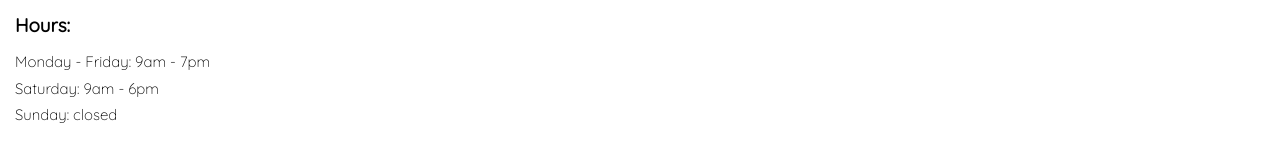
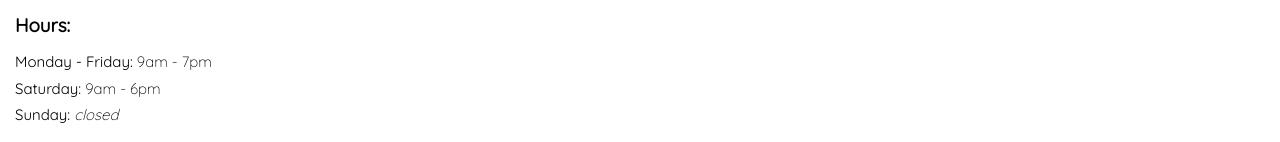
Before and after one commit to ecuarezma/paradise-beauty, a React (Create React App) app: page / in a window 1280 px wide. Shown: the part 802-944 px from the top of the page. Built offline with nearby package versions, Linux system fonts and the light colour scheme.

Commit message:
Adjust font sizes in footer

```diff
--- a/src/components/Footer/Footer.module.scss
+++ b/src/components/Footer/Footer.module.scss
@@ -8,7 +8,9 @@
     margin: 0.5rem 0 0.5rem 1rem;
     margin-top: 0.5rem;
     font-size: 1rem;
-    font-weight: 300;
+    span {
+      font-weight: 300;
+    }
   }
   .location {
     margin-bottom: 1rem;
--- a/src/components/Footer/index.js
+++ b/src/components/Footer/index.js
@@ -31,10 +31,17 @@ const Footer = ({ language }) => {
     <footer className={classes.Footer}>
       <div className={classes.schedule}>
         <h4>{hours}: </h4>
-        <p>{weekdays}: 9am - 7pm</p>
-        <p>{saturday}: 9am - 6pm</p>
         <p>
-          {sunday}: {closed}
+          {weekdays}: <span>9am - 7pm</span>
+        </p>
+        <p>
+          {saturday}: <span>9am - 6pm</span>
+        </p>
+        <p>
+          {sunday}:{" "}
+          <span>
+            <em>{closed}</em>
+          </span>
         </p>
       </div>
       <div className={classes.location}>
```
